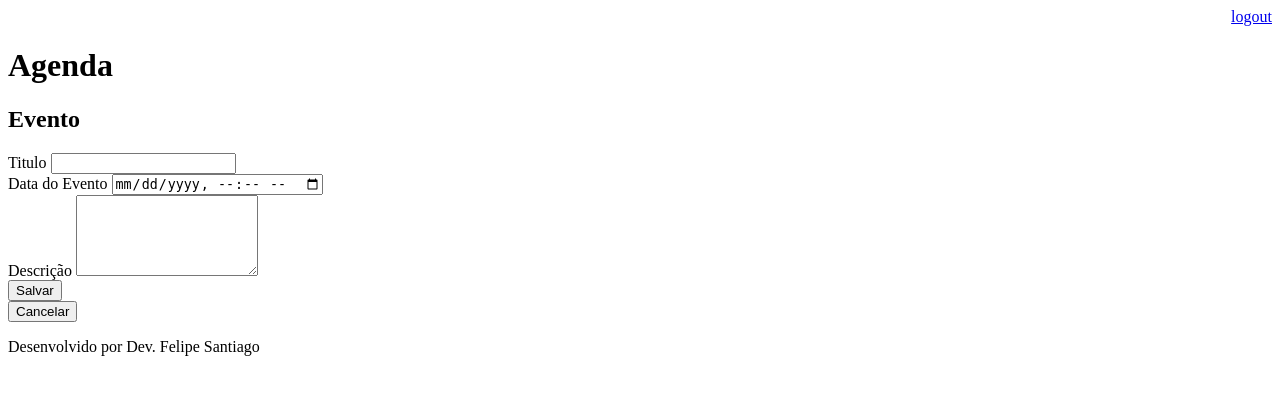
After one commit to devfelipesantiago/agenda-django, a Django app: page /agenda/evento/ in a window 1280 px wide. The commit adds this page. Shown: the top 395 px of the page. Run offline with Django 3.2, Linux system fonts and the light colour scheme; a user stored in the database is signed in.

Commit message:
Includes templates by create evento

```diff
--- a/agenda/urls.py
+++ b/agenda/urls.py
@@ -21,8 +21,10 @@ from django.views.generic import RedirectView  # Redireciona a url
 urlpatterns = [
     path("admin/", admin.site.urls),
     path("agenda/", views.list_eventos),
+    path("agenda/evento/", views.evento),
+    path("agenda/evento/submit", views.submit_evento),
     path("", RedirectView.as_view(url="/agenda/")),
     path("login/", views.login_user),
+    path("login/submit", views.submit_log),
     path("logout/", views.logout_user),
-    path("login/submit", views.submit_log),
 ]
--- a/core/views.py
+++ b/core/views.py
@@ -39,9 +39,32 @@ def submit_log(request):
     return redirect("/")
 
 
-@login_required(login_url="/login/")
+@login_required(login_url="/login/")  # Requer autenticação do login
 def list_eventos(request):
     user = request.user
     evento = Evento.objects.filter(usuario=user)
     dados = {"eventos": evento}
     return render(request, "agenda.html", dados)
+
+
+@login_required(login_url="/login/")
+def evento(request):
+    return render(request, "evento.html")
+
+
+# Pegar os dados do submit
+@login_required(login_url="/login/")
+def submit_evento(request):
+    if request.POST:
+        title = request.POST.get("title")
+        data_evento = request.POST.get("data_evento")
+        descricao = request.POST.get("descricao")
+        usuario = request.user
+        # Agora temos que registrar os dados coletados
+        Evento.objects.create(
+            title=title,
+            data_evento=data_evento,
+            description=descricao,
+            usuario=usuario,
+        )  # Os campos iguais das colunas da tabela
+    return redirect("/")
--- a/templates/agenda.html
+++ b/templates/agenda.html
@@ -3,6 +3,9 @@
 {% block content %}
 <h2>Agendamentos</h2>
 
+<a href="evento">
+  <button type="button">Ir para evento</button>
+</a>
 <ul>
   {% for evento in eventos %}
   <li>{{ evento.title }} - {{ evento.get_data_evento}}</li>
--- /dev/null
+++ b/templates/evento.html
@@ -0,0 +1,33 @@
+{% extends "model-page.html" %}
+
+{% block content %}
+<h2>Evento</h2>
+<form action="submit" method="POST">{% csrf_token %}
+  <div display="flex">
+    <div>
+      <label for="title">
+        Titulo
+        <input type="text" name="title" id="title">
+      </label>
+    </div>
+    <div>
+      <label for="data_evento">
+        Data do Evento
+        <input type="datetime-local" name="data_evento" id="data_evento">
+      </label>
+    </div>
+    <div>
+      <label for="descricao">Descrição</label>
+      <textarea name="descricao" id="descricao" cols="20" rows="5"></textarea>
+    </div>
+    <div>
+      <button type="submit">Salvar</button>
+    </div>
+    <div>
+      <a href="/">
+        <button type="button">Cancelar</button>
+      </a>
+    </div>
+  </div>
+</form>
+{% endblock %}
```
Also changed, not shown: db.sqlite3, 1 other file.
